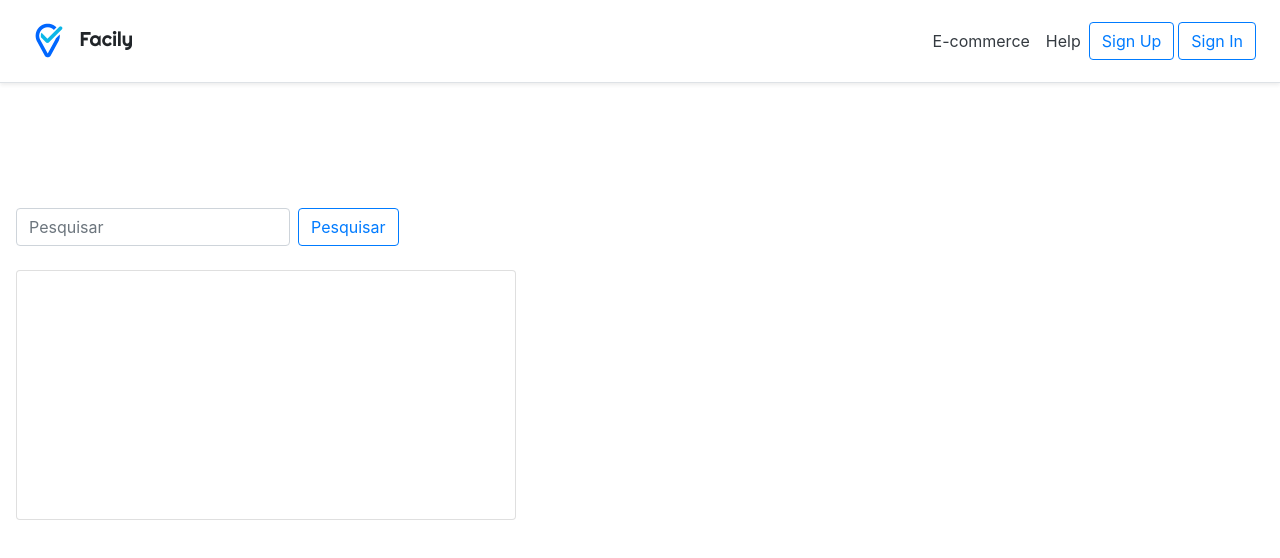
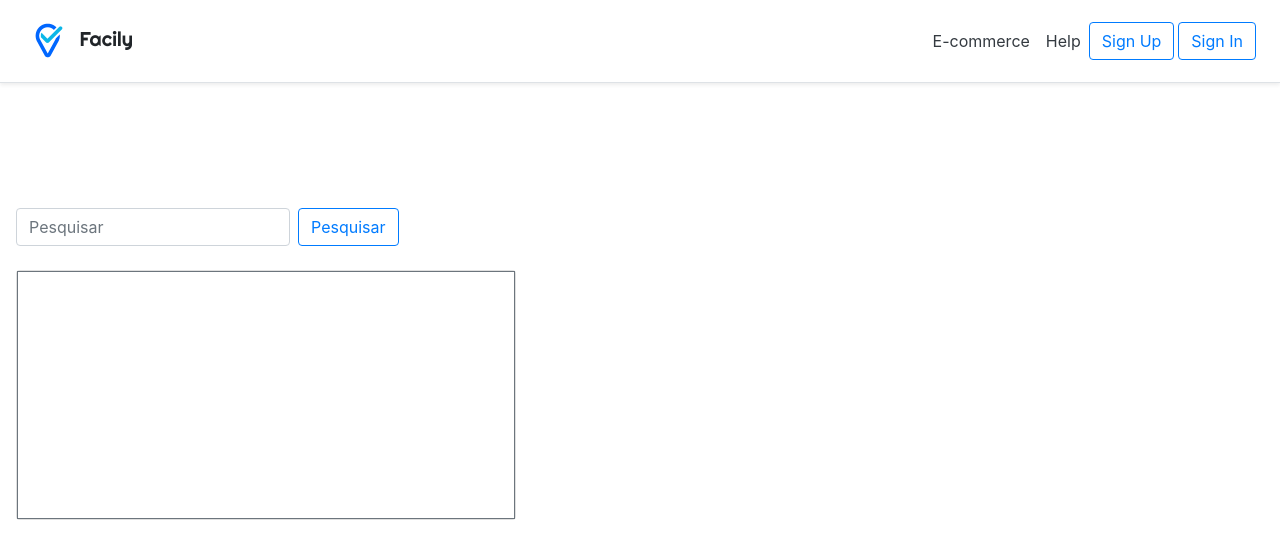
Before and after one commit to EduardoDevFull/facili-app, an Angular app: page / in a window 1280 px wide. Shown: the top 558 px of the page. Built offline with nearby package versions, Linux system fonts and the light colour scheme.

Commit message:
criando a code area

```diff
--- a/src/app/main-page/page-content/page-content.component.html
+++ b/src/app/main-page/page-content/page-content.component.html
@@ -7,6 +7,6 @@
   </nav>
 
   <div class="card ml-3 mt-3" style="width: 500px; height: 250px;">
-    <div class="card-body">
+    <div class="card-body border border-secondary">
     </div>
   </div>
```
